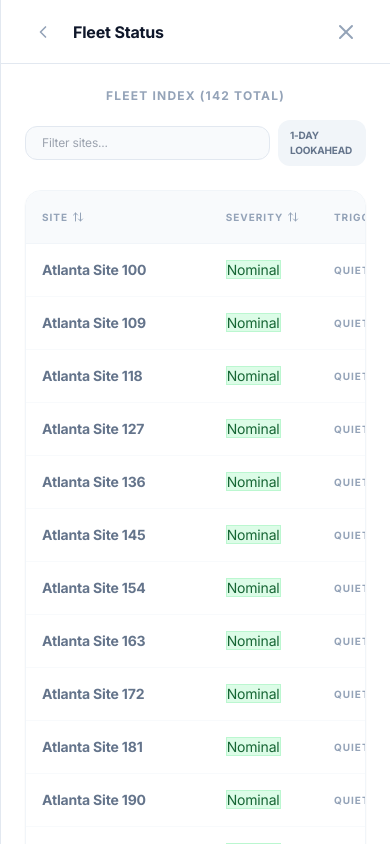
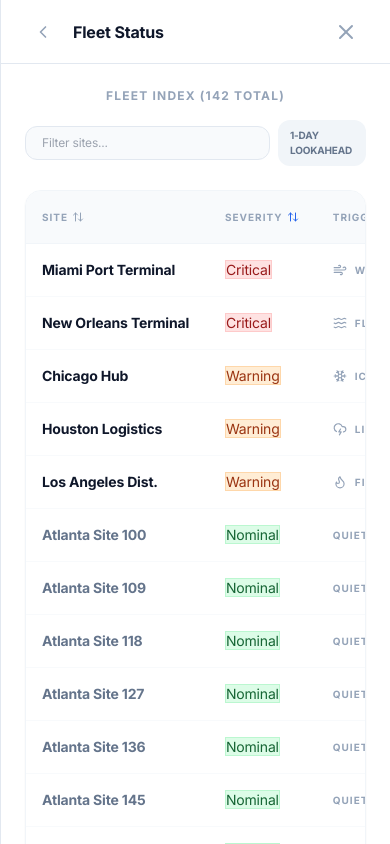
Before and after one commit to therubioftw/Tomorrow, a plain HTML site: page index.html in a window 390 px wide. Both pictures are taken after a click on the button 35 px from the left and 389 px from the top of the page. Drawn offline with nearby package versions, Linux system fonts and the light colour scheme.

Commit message:
Refactor HTML comments and adjust sorting logic

```diff
--- a/index.html
+++ b/index.html
@@ -172,7 +172,7 @@
                         <div class="p-1 space-y-6">
                             <div id="initial-text" class="text-slate-800 text-base lg:text-xl font-semibold leading-relaxed altos-typing"></div>
 
-                            <!-- Location Risk Cards (Re-rendered on horizon change) -->
+                            <!-- Location Risk Cards -->
                             <div id="initial-actions" class="hidden grid grid-cols-1 sm:grid-cols-2 gap-4 animate-in fade-in duration-500"></div>
 
                             <!-- Intelligence Shortcuts -->
@@ -275,7 +275,7 @@
                                 <div class="flex items-center">Site <i data-lucide="arrow-up-down" class="w-3 h-3 ml-1"></i></div>
                             </th>
                             <th class="px-4 py-4 cursor-pointer hover:bg-slate-100 transition-colors" onclick="sortFleet('riskScore')">
-                                <div class="flex items-center">Severity <i data-lucide="arrow-up-down" class="w-3 h-3 ml-1"></i></div>
+                                <div class="flex items-center">Severity <i data-lucide="arrow-up-down" class="w-3 h-3 ml-1 text-blue-600"></i></div>
                             </th>
                             <th class="px-4 py-4">Trigger Type</th>
                             <th class="px-4 py-4 text-right cursor-pointer hover:bg-slate-100 transition-colors" onclick="sortFleet('metricValue')">
@@ -314,8 +314,8 @@
     <script>
         // Temporal State & Data Engine
         let forecastWindowHours = 24;
-        let fleetSortKey = 'riskScore'; // Default sort by Severity
-        let fleetSortDir = -1; // Default descending (High risk first)
+        let fleetSortKey = 'riskScore';
+        let fleetSortDir = 1; // 1 for Smart Priority (Critical First)
         let fleetFilter = '';
         let currentView = 'chat';
 
@@ -338,7 +338,6 @@
             tok: { title: 'Tokyo Port', badge: '<span class="risk-pill warning">Warning</span>', riskScore: 5.1, metricValue: 2.5, metricLabel: 'Precipitation', prob: '60', guidance: 'Schedule drainage inspection for Sector E.', icon: 'cloud-rain', x: '75%', y: '60%', trigger: 'Rain', offset: 120, unlockAt: 168 }
         };
 
-        // Generate full 142 sites
         const FLEET_DATA = { ...MASTER_SITES };
         const cities = ['Atlanta', 'Berlin', 'Sydney', 'Paris', 'Denver', 'Austin', 'Phoenix', 'Portland', 'Nashville'];
         for (let i = 0; i < 132; i++) {
@@ -350,6 +349,7 @@
                 metricValue: parseFloat((5 + Math.random() * 5).toFixed(1)),
                 metricLabel: 'Wind',
                 trigger: 'Nominal',
+                icon: 'activity',
                 status: 'nominal',
                 unlockAt: 1000
             };
@@ -388,7 +388,6 @@
             document.getElementById('header-window-label').innerText = `${label} Horizon`;
 
             const activeRisks = getActiveRisks();
-
             const chatMount = document.getElementById('chat-mount');
             chatMount.innerHTML += `
                 <div class="flex space-x-4 lg:space-x-6 max-w-4xl mx-auto mb-10 mt-10 animate-in slide-in-from-bottom-2 duration-500">
@@ -397,7 +396,7 @@
                     </div>
                     <div class="flex-1 overflow-hidden">
                         <div class="p-1">
-                            <p class="text-slate-800 text-base lg:text-lg font-bold leading-relaxed">
+                            <p class="text-slate-800 text-base lg:text-xl font-bold leading-relaxed">
                                 Adjusted Operational Horizon to **${label}**.
                             </p>
                             <p class="text-sm text-slate-600 mt-2">
@@ -419,6 +418,7 @@
         function updateBriefingCards() {
             const container = document.getElementById('initial-actions');
             const activeKeys = getActiveRisks();
+            if(!container) return;
             container.innerHTML = '';
             container.classList.remove('hidden');
 
@@ -440,6 +440,7 @@
             });
             const summary = document.getElementById('summary-text-context');
             if(summary) summary.innerText = `Analyzing the active ${forecastWindowHours}h horizon. I've flagged ${activeKeys.length} sites for threshold breaches.`;
+            lucide.createIcons();
         }
 
         function updateShortcuts() {
@@ -458,6 +459,7 @@
             `;
             document.getElementById('initial-shortcuts')?.classList.remove('hidden');
             document.getElementById('additional-briefing')?.classList.remove('hidden');
+            lucide.createIcons();
         }
 
         function switchTab(tab) {
@@ -510,7 +512,7 @@
                 document.getElementById('explorer-window-label').innerText = label;
                 populateExplorerSelect();
             }
-            if (window.lucide) lucide.createIcons();
+            lucide.createIcons();
         }
 
         function filterFleetTable(val) {
@@ -523,7 +525,7 @@
                 fleetSortDir *= -1;
             } else {
                 fleetSortKey = key;
-                fleetSortDir = (key === 'title') ? 1 : -1; // Default A-Z for titles, High-Low for numbers
+                fleetSortDir = 1;
             }
             populateFleetTable();
         }
@@ -539,9 +541,8 @@
                        site.trigger.toLowerCase().includes(fleetFilter);
             });
 
-            // Priority helper: Critical (9-7) -> 3, Warning (6-4) -> 2, Nominal (3-0) -> 1
             const getPriority = (site) => {
-                if (site.unlockAt > forecastWindowHours) return 1; // It's nominal in the current window
+                if (site.unlockAt > forecastWindowHours) return 1;
                 if (site.riskScore >= 7) return 3;
                 if (site.riskScore >= 4) return 2;
                 return 1;
@@ -551,18 +552,14 @@
                 const siteA = FLEET_DATA[a];
                 const siteB = FLEET_DATA[b];
 
-                // Standard Column Sort Logic
                 if (fleetSortKey === 'title') {
                     return siteA.title.localeCompare(siteB.title) * fleetSortDir;
                 }
 
                 if (fleetSortKey === 'riskScore') {
-                    // Smart Default Logic (Tiered Priority -> Alphabetical)
                     const pA = getPriority(siteA);
                     const pB = getPriority(siteB);
-
                     if (pA !== pB) return (pB - pA) * fleetSortDir;
-                    // Secondary sort: Alphabetical
                     return siteA.title.localeCompare(siteB.title);
                 }
 
@@ -572,7 +569,6 @@
                     if (valA !== valB) return (valB - valA) * fleetSortDir;
                     return siteA.title.localeCompare(siteB.title);
                 }
-
                 return 0;
             });
 
@@ -585,7 +581,12 @@
                 tr.innerHTML = `
                     <td class="px-4 py-4 font-bold ${isRisk ? 'text-slate-900' : 'text-slate-500'}">${l.title}</td>
                     <td class="px-4 py-4">${isRisk ? l.badge : '<span class="risk-pill nominal">Nominal</span>'}</td>
-                    <td class="px-4 py-4 text-[10px] font-black uppercase text-slate-400 tracking-widest">${isRisk ? l.trigger : 'Quiet'}</td>
+                    <td class="px-4 py-4">
+                        <div class="flex items-center space-x-2">
+                            ${isRisk ? `<i data-lucide="${l.icon}" class="w-3.5 h-3.5 text-slate-400"></i>` : ''}
+                            <span class="text-[10px] font-black uppercase text-slate-400 tracking-widest">${isRisk ? l.trigger : 'Quiet'}</span>
+                        </div>
+                    </td>
                     <td class="px-4 py-4 text-right font-black text-slate-600">${l.metricValue}</td>
                 `;
                 tbody.appendChild(tr);
@@ -683,6 +684,7 @@
 
             if (isHidden) onTransitionEnd(panel, () => renderLocChart(data));
             else renderLocChart(data);
+            lucide.createIcons();
         }
 
         function renderLocChart(data) {
@@ -751,6 +753,7 @@
             const mount = document.getElementById('chat-mount');
             mount.innerHTML += `<div class="flex justify-end mb-8 max-w-4xl mx-auto"><div class="bg-blue-600 text-white p-6 rounded-[2rem] rounded-tr-none shadow-xl text-base font-semibold max-w-[80%]">${inp.value}</div></div>`;
             inp.value = ''; scrollChat();
+            lucide.createIcons();
         }
 
         function sendShortcut(text) {
@@ -761,7 +764,7 @@
         function scrollChat() { const win = document.getElementById('chat-window'); if (win) win.scrollTop = win.scrollHeight; }
 
         initLibraries(() => {
-            if (window.lucide) lucide.createIcons();
+            lucide.createIcons();
             simulateAltos();
         });
     </script>
```
